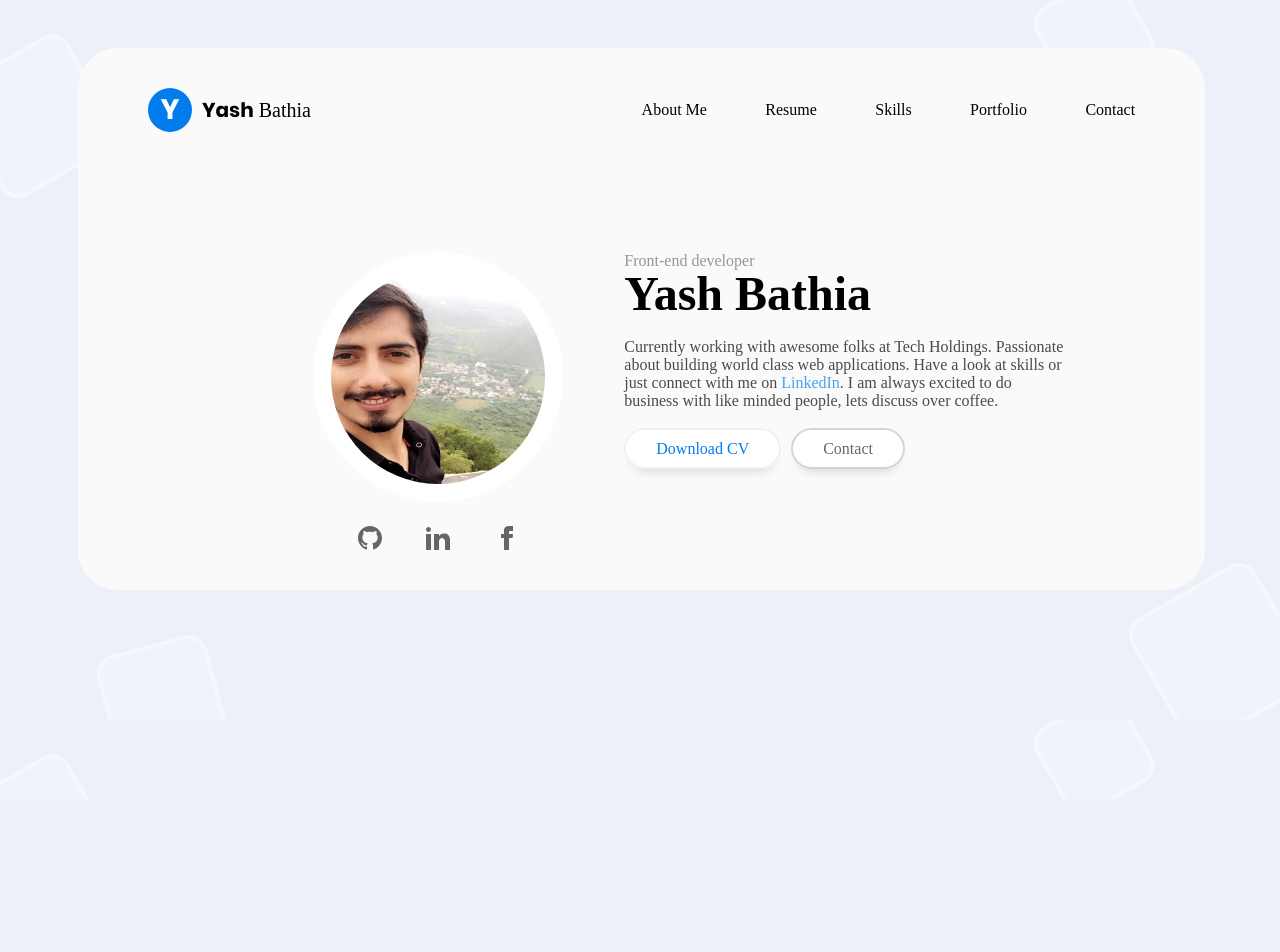
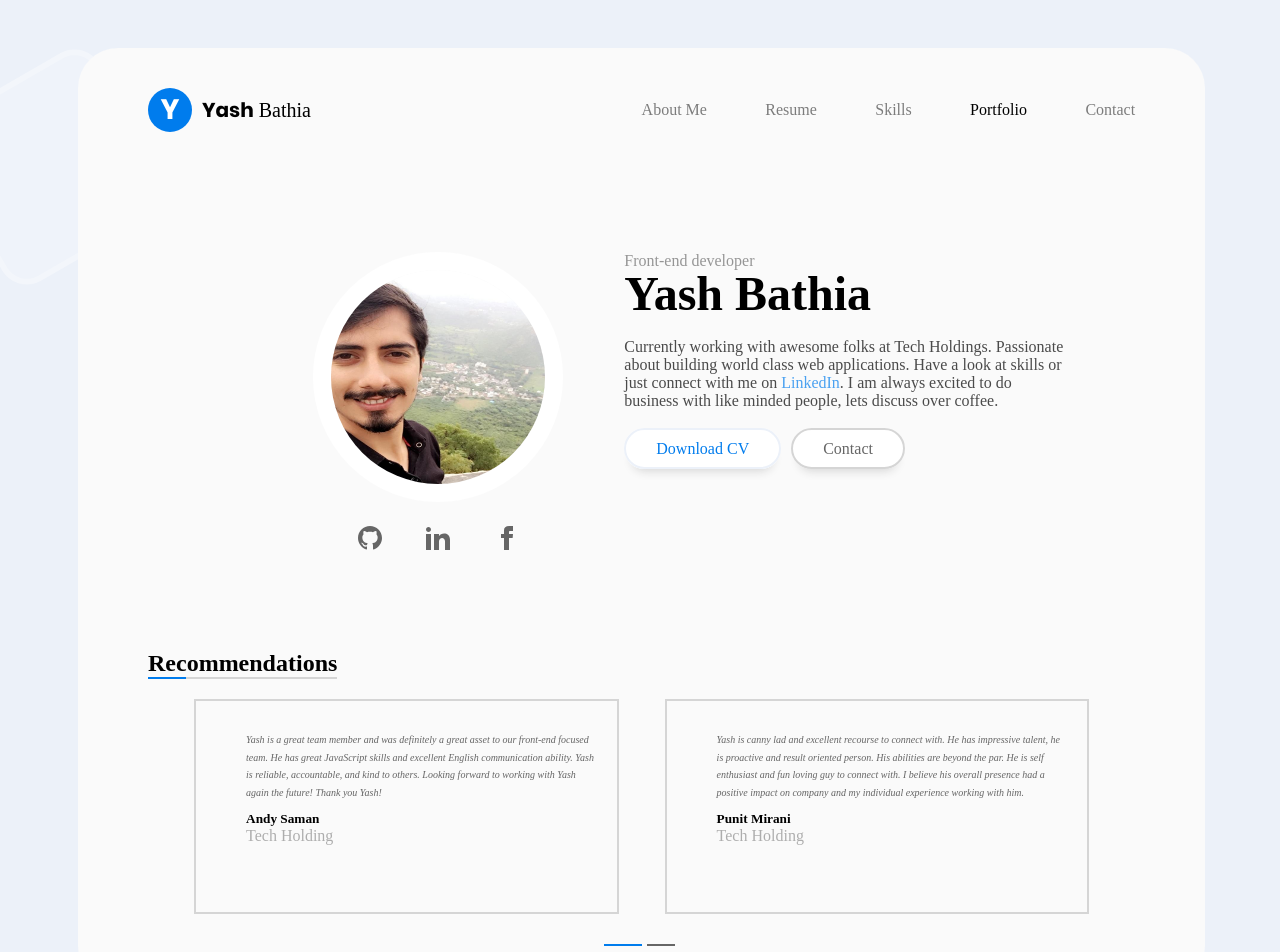
Before and after one commit to yvbathia/yashbathia, a React (Create React App) app: page /portfolio in a window 1280 px wide. Shown: the top 952 px of the page. Before the commit the page ends 800 px from the top, so only its background shows below. Built offline with nearby package versions, Linux system fonts and the light colour scheme; a web font is replaced by a local one.

Commit message:
Add linkedin recomendation: you're doing great

```diff
--- a/src/App.jsx
+++ b/src/App.jsx
@@ -1,14 +1,16 @@
 import React from "react";
 import { BrowserRouter as Router, Route, Switch } from "react-router-dom";
 import Home from "./Containers/Home";
-import { HOME } from "./constants/routes";
+import { HOME, RESUME } from "./constants/routes";
 import UnderMaintenance from "./components/UnderMaintenance";
 import flags from "./constants/flags";
+import Resume from "./Containers/Resume";
 
 const App = () => (
   <Router>
     <Switch>
       {!flags.underMaintenance && <Route exact path={HOME} component={Home} />}
+      {!flags.underMaintenance && <Route exact path={RESUME} component={Resume} />}
       {!flags.underMaintenance && <Route component={Home} />}
       <Route component={UnderMaintenance} />
     </Switch>
--- a/src/Containers/Home/Home.module.scss
+++ b/src/Containers/Home/Home.module.scss
@@ -3,7 +3,8 @@
 .root {
   height: 100%;
   display: flex;
-  justify-content: flex-end;
+  align-items: flex-end;
+  flex-direction: column;
   margin-top: 100px;
 }
 
@@ -28,7 +29,7 @@
   display: flex;
   justify-content: space-evenly;
   margin-top: 20px;
-  fill: $grey
+  fill: $grey;
 }
 
 .me {
@@ -89,3 +90,44 @@
     background-color: $light-blue;
   }
 }
+
+.recommendations {
+  width: 100%;
+  margin-top: 100px;
+}
+
+.recomTitle {
+  display: inline-flex;
+  flex-direction: column;
+  margin-bottom: 20px;
+  > h2 {
+    margin: 0;
+  }
+}
+
+.recomItems {
+  display: flex;
+  justify-content: space-evenly;
+  > div {
+    flex: 0 43%;
+  }
+}
+
+.pagination {
+  display: flex;
+  justify-content: center;
+  margin-top: 30px;
+}
+
+.nav {
+  height: 2px;
+  width: 28px;
+  background-color: $grey;
+  margin-right: 5px;
+  cursor: pointer;
+}
+
+.current {
+  background-color: $blue;
+  width: 38px;
+}
--- a/src/Containers/Home/index.jsx
+++ b/src/Containers/Home/index.jsx
@@ -8,8 +8,40 @@ import { ReactComponent as GitHub } from "../../images/github.svg";
 import { ReactComponent as LinkedIn } from "../../images/linkedin.svg";
 // import { ReactComponent as Twitter } from "../../images/twitter.svg";
 import { CONTACT } from "../../constants/routes";
+import HR from "../../components/HR";
+import RecomendationCard from "../../components/RecomendationCard";
+import { useState } from "react";
 
-const Home = () => (
+const recomendationData = [
+  {
+    title:
+      "Yash is a great team member and was definitely a great asset to our front-end focused team. He has great JavaScript skills and excellent English communication ability. Yash is reliable, accountable, and kind to others. Looking forward to working with Yash again the future! Thank you Yash!",
+    author: "Andy Saman",
+    company: "Tech Holding",
+  },
+  {
+    title:
+      "Yash is canny lad and excellent recourse to connect with. He has impressive talent, he is proactive and result oriented person. His abilities are beyond the par. He is self enthusiast and fun loving guy to connect with. I believe his overall presence had a positive impact on company and my individual experience working with him.",
+    author: "Punit Mirani",
+    company: "Tech Holding",
+  },
+  {
+    title:
+      "I had the privilege of working with Yash for more than 1.5 year. During this time, we worked together on multiple projects related to ITSM. Yash is a person with a strong ownership and driving for results all the time. He sees and can address everything from the big picture to the details. Yash is result oriented, responsible and technically sound employee and he is always ready to put all his energy and time to get the job done. He is an asset to any company that he's with.",
+    author: "Vishal Patel",
+    company: "Flotomate",
+  },
+  {
+    title:
+      "Got less time to hang around with him. As an individual, he loves working with fun involved. Understands the project's concepts quickly and executes requirement development in time. Smart fellow to work with.",
+    author: "Pallav Purohit",
+    company: "Bomaby Softwares",
+  },
+];
+
+const Home = () => {
+  const [currentIndex, setCurrentIndex] = useState(0);
+  return (
     <Layout>
       <div className={s.root}>
         <div className={s.about}>
@@ -46,8 +78,37 @@ const Home = () => (
             </div>
           </div>
         </div>
+        <div className={s.recommendations}>
+          <div className={s.recomTitle}>
+            <h2>Recommendations</h2>
+            <HR />
+          </div>
+          <div className={s.recomItems}>
+            {[currentIndex, currentIndex + 1].map((index) => (
+              <RecomendationCard
+                key={index}
+                text={recomendationData[index].title}
+                author={recomendationData[index].author}
+                company={recomendationData[index].company}
+              />
+            ))}
+          </div>
+          <div className={s.pagination}>
+            {[...Array(recomendationData.length - 2)].map((_, index) => (
+              <div
+                key={index}
+                onClick={() => setCurrentIndex(index * 2)}
+                className={[
+                  s.nav,
+                  currentIndex === index * 2 ? s.current : "",
+                ].join(" ")}
+              />
+            ))}
+          </div>
+        </div>
       </div>
     </Layout>
   );
+};
 
 export default Home;
--- a/src/Containers/Resume/index.jsx
+++ b/src/Containers/Resume/index.jsx
@@ -1,11 +1,14 @@
 import React from "react";
 import s from "./Resume.module.scss";
+import Layout from "../../components/Layout";
 
 const Resume = () => {
   return (
-    <div className={s.root}>
-      <div className={s.s}>Resume</div>
-    </div>
+    <Layout>
+      <div className={s.root}>
+        <div className={s.s}>Resume</div>
+      </div>
+    </Layout>
   );
 };
 
--- /dev/null
+++ b/src/components/HR/HR.module.scss
@@ -0,0 +1,15 @@
+@import "../../styles/variables.scss";
+
+.root {
+  width: 100%;
+  height: 2px;
+  background-color: $light-grey;
+  position: relative;
+}
+
+.child {
+    height: 2px;
+    position: absolute;
+    width: 20%;
+    background-color: $blue;
+}
--- /dev/null
+++ b/src/components/HR/index.jsx
@@ -0,0 +1,10 @@
+import React from "react";
+import s from "./HR.module.scss";
+
+const HR = () => (
+  <div className={s.root}>
+    <div className={s.child} />
+  </div>
+);
+
+export default HR;
--- a/src/components/Header/Header.module.scss
+++ b/src/components/Header/Header.module.scss
@@ -16,3 +16,15 @@
   justify-content: space-between;
   width: 50%;
 }
+
+.item {
+  opacity: 0.5;
+  > a {
+    text-decoration: none;
+    color: unset;
+  }
+}
+
+.current {
+  opacity: 1;
+}
--- a/src/components/Header/index.jsx
+++ b/src/components/Header/index.jsx
@@ -1,19 +1,56 @@
 import React from "react";
+import { Link } from "react-router-dom";
 import s from "./Header.module.scss";
 import Logo from "../Logo";
+import {
+  HOME,
+  RESUME,
+  SKILLS,
+  CONTACT,
+  PORTFOLIO,
+} from "../../constants/routes";
 
 const Header = () => {
+  let currentPath = window.location.pathname;
   return (
     <div className={s.root}>
       <div className={s.logo}>
         <Logo />
       </div>
       <div className={s.menu}>
-        <div className={s.item}>About Me</div>
-        <div className={s.item}>Resume</div>
-        <div className={s.item}>Skills</div>
-        <div className={s.item}>Portfolio</div>
-        <div className={s.item}>Contact</div>
+        <div
+          className={[s.item, HOME === currentPath ? s.current : ""].join(" ")}
+        >
+          <Link to={HOME}>About Me</Link>
+        </div>
+        <div
+          className={[s.item, RESUME === currentPath ? s.current : ""].join(
+            " "
+          )}
+        >
+          <Link to={RESUME}>Resume</Link>
+        </div>
+        <div
+          className={[s.item, SKILLS === currentPath ? s.current : ""].join(
+            " "
+          )}
+        >
+          <Link to={SKILLS}>Skills</Link>
+        </div>
+        <div
+          className={[s.item, PORTFOLIO === currentPath ? s.current : ""].join(
+            " "
+          )}
+        >
+          <Link to={PORTFOLIO}>Portfolio</Link>
+        </div>
+        <div
+          className={[s.item, CONTACT === currentPath ? s.current : ""].join(
+            " "
+          )}
+        >
+          <Link to={CONTACT}>Contact</Link>
+        </div>
       </div>
     </div>
   );
--- /dev/null
+++ b/src/components/RecomendationCard/RecomendationCard.module.scss
@@ -0,0 +1,29 @@
+@import "../../styles/variables.scss";
+
+.root {
+  padding: 10px;
+  border: 2px solid $light-grey;
+  height: 215px;
+}
+
+.child {
+  padding: 20px 10px 10px 40px;
+}
+
+.title {
+  font-size: 10px;
+  font-weight: 400;
+  font-style: italic;
+  color: $grey;
+  margin: 0 0 10px;
+  line-height: 1.75em;
+}
+
+.author {
+  > * {
+    margin: 0;
+  }
+  > p {
+    opacity: 30%;
+  }
+}
--- /dev/null
+++ b/src/components/RecomendationCard/index.jsx
@@ -0,0 +1,24 @@
+import React from "react";
+import PropTypes from "prop-types";
+import s from "./RecomendationCard.module.scss";
+
+const propTypes = {
+  text: PropTypes.string.isRequired,
+  author: PropTypes.string.isRequired,
+  company: PropTypes.string.isRequired,
+};
+
+const RecomendationCard = ({ text, author, company }) => (
+  <div className={s.root}>
+    <div className={s.child}>
+      <div className={s.title}>{text}</div>
+      <div className={s.author}>
+        <h5>{author}</h5>
+        <p>{company}</p>
+      </div>
+    </div>
+  </div>
+);
+
+RecomendationCard.propTypes = propTypes;
+export default RecomendationCard;
--- a/src/constants/routes.js
+++ b/src/constants/routes.js
@@ -1,5 +1,6 @@
 export const HOME = "/";
 export const ABOUT = "/about";
-export const SKILLS = '/skills';
-export const CONTACT = '/contact';
-export const RESUME = '/resume';
+export const SKILLS = "/skills";
+export const CONTACT = "/contact";
+export const RESUME = "/resume";
+export const PORTFOLIO = "/portfolio";
```
Lines whose indentation alone changed are shown as unchanged.
